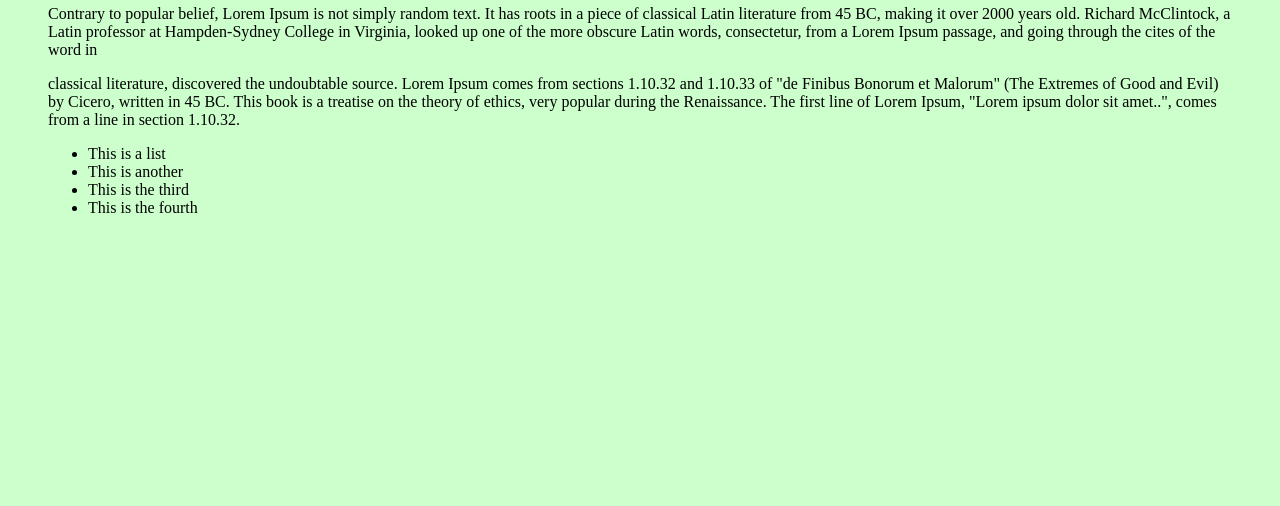
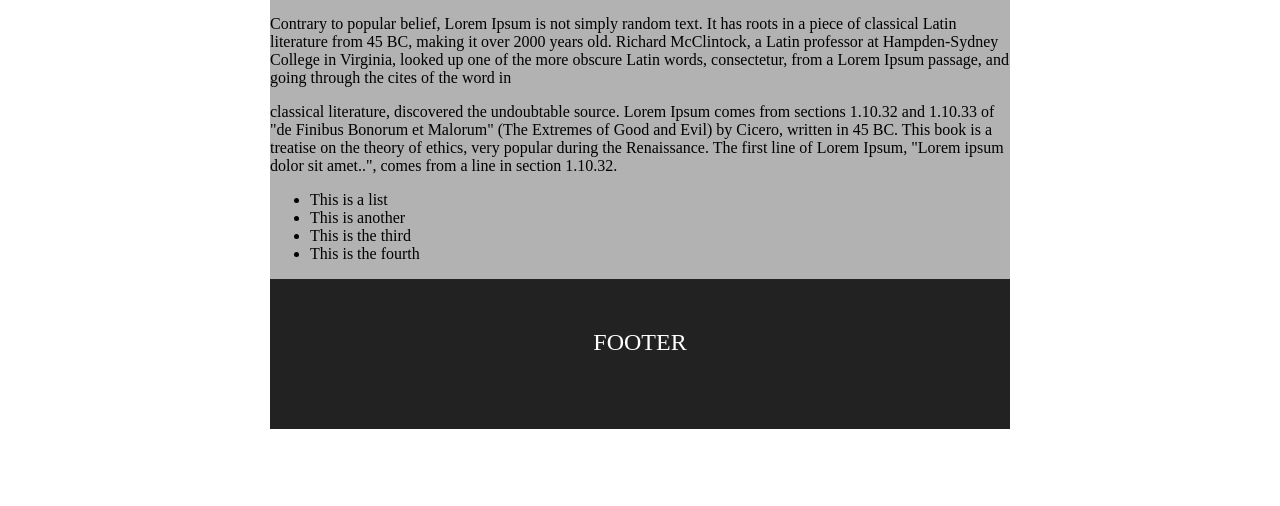
Before and after one commit to Schr0dinger1/codingclass, a plain HTML site: page css_practice.html in a window 1280 px wide. Shown: the part 294-800 px from the top of the page. Drawn offline with Linux system fonts and the light colour scheme.

Commit message:
Practice with more css

```diff
--- a/css/style.css
+++ b/css/style.css
@@ -1,8 +1,4 @@
-body {
-	background-color: #CCFFCC;
-	padding:40px;
 
-}
 
 h1 {
 	color: #3399FF;
@@ -15,8 +11,9 @@ h3 {
 }
 
 .container{
-	width:740;
-	margin:auto;
+	width: 740px;
+	margin: auto;
+	background: #B2B2B2;
 }
 
 .main-header {
@@ -25,3 +22,16 @@ h3 {
 	background-color:#FF0000;
 
 }
+
+.main-footer {
+	height: 100px;
+	color: #FFFFFF;
+	background-color: #222
+}
+
+.base {
+	padding-top: 50px;
+	color: #FFF;
+	text-align:center;
+	font-size:24px
+}
--- a/css_practice.html
+++ b/css_practice.html
@@ -6,8 +6,11 @@
     <link rel="stylesheet" type="text/css" href="css/style.css" />
   </head>
   <body>
-  <div class="container">
-  <header class="main-header"> Header </header>
+   <div class="container">
+  	<header class="main-header base"> Header
+	</header>
+
+  <div class=main-content>
 
   <h1>This is my practice time</h1>
 
@@ -25,6 +28,10 @@
     <li>This is the third</li>
     <li>This is the fourth</li>
   </ul>
-  </div>
+  </div><!--Ends main header-->
+  <footer class="main-footer base">
+	FOOTER
+  <footer>
+  </div><!--Ends container-->
   </body>
 </html>
```
